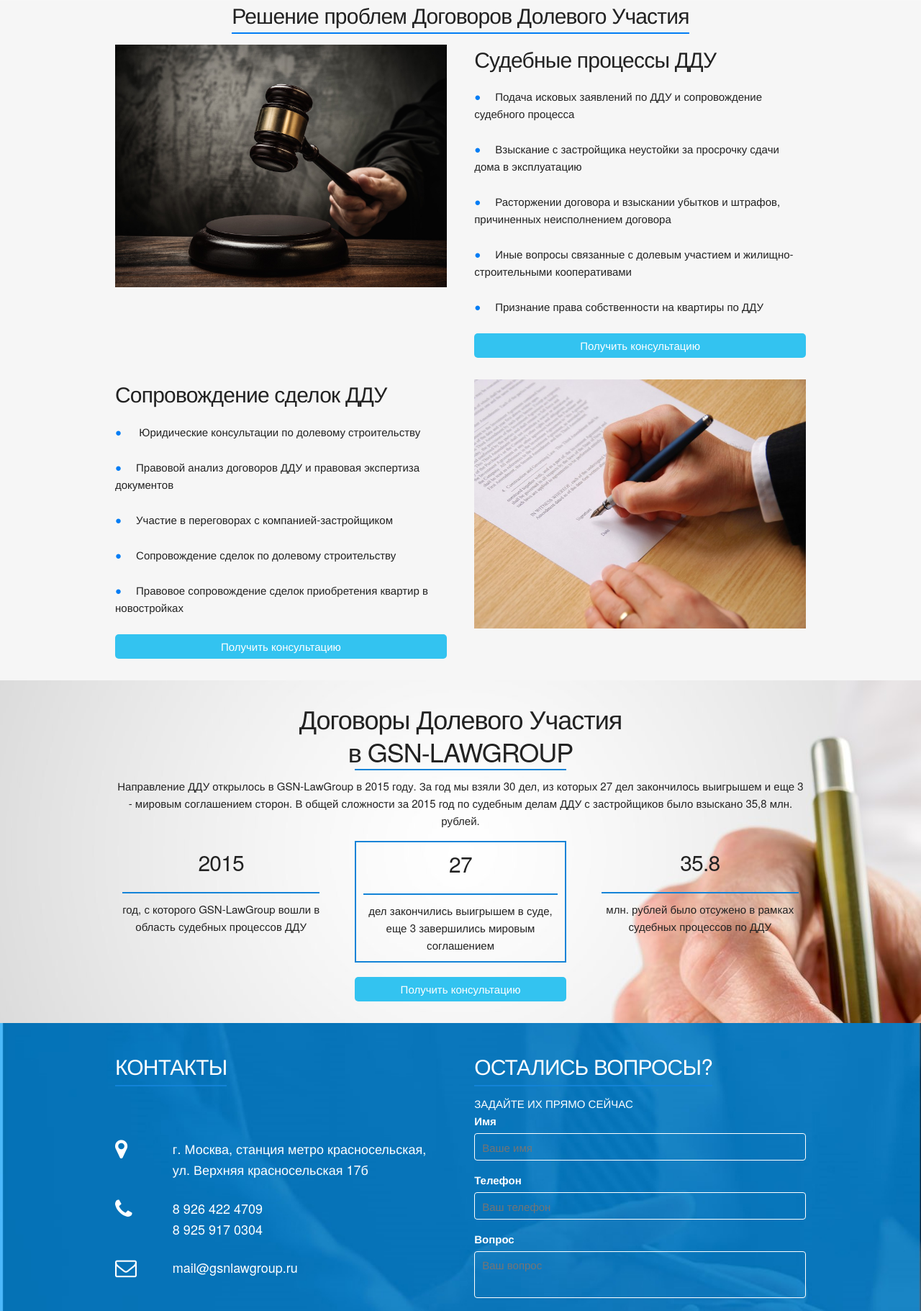
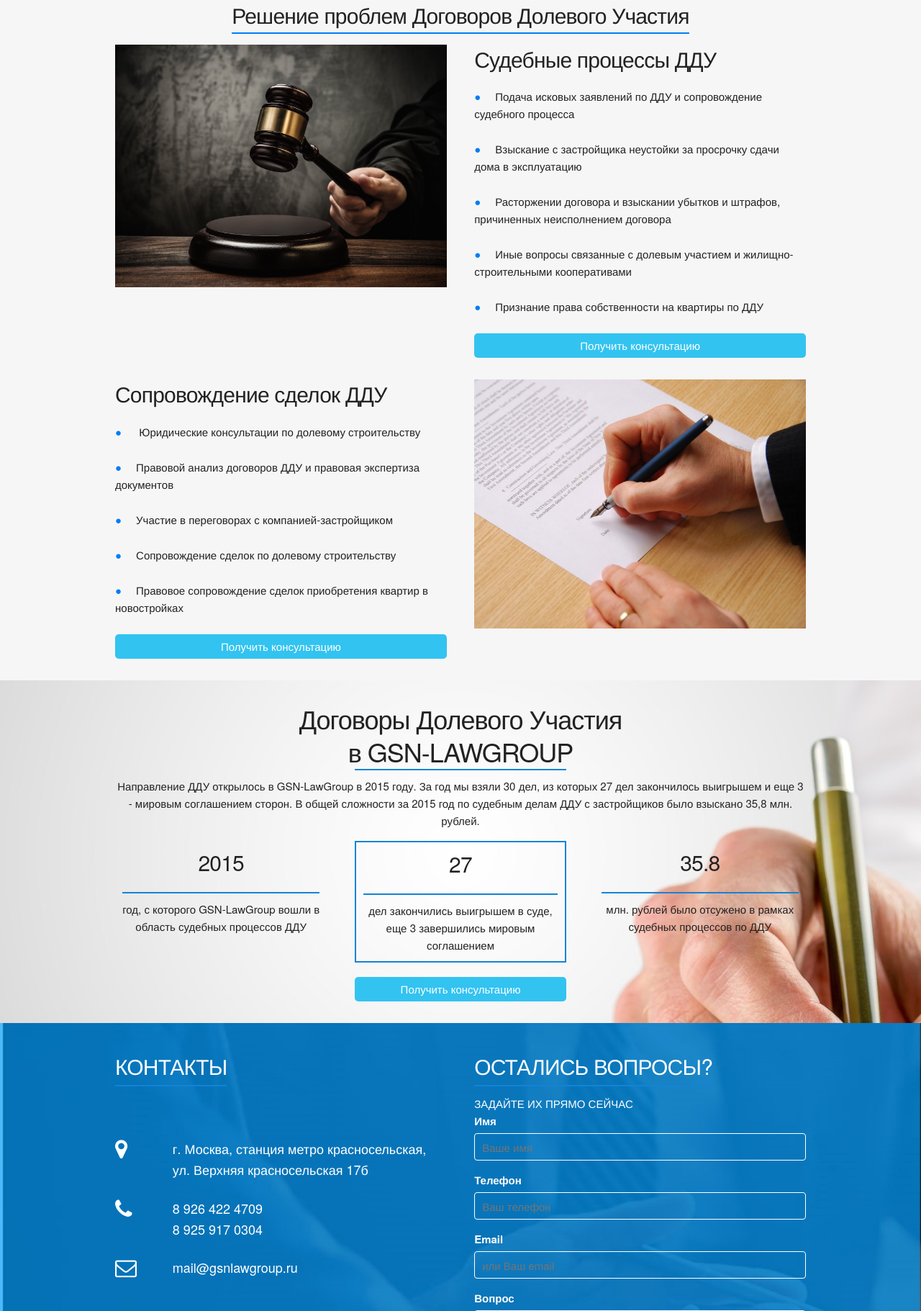
Before and after one commit to YellowAgency/lawers_landing, a Django app: page / in a window 1280 px wide. Shown: the part 1192-3013 px from the top of the page at 72% size. Run offline with Django 3.2, Linux system fonts and the light colour scheme; some libraries are stand-ins or nearby versions.

Commit message:
second form + emails

```diff
--- a/templates/base.html
+++ b/templates/base.html
@@ -348,6 +348,9 @@
                             <label for="phone_number">Телефон</label><span class = "number__span__error">Введите Ваш номер телефона</span>
                             {{ form.phone_number |attr:"placeholder:Ваш телефон" | add_class:"u-full-width phone-validator askform__input_black " }}
 
+                            <label for="email_input">Email</label><span class = "name__span__error">Введите Ваше имя</span>
+                            {{ form.email | attr:"placeholder:или Ваш email" | add_class:"u-full-width askform__input_black "}}
+
                             <label for="question_input">Вопрос</label><span class = "question__span__error">Введите Ваш вопрос</span>
                             {{ form.claim_text | attr:"placeholder:Ваш вопрос" | add_class:"u-full-width textarea_resize askform__input_black" }}
 
```
